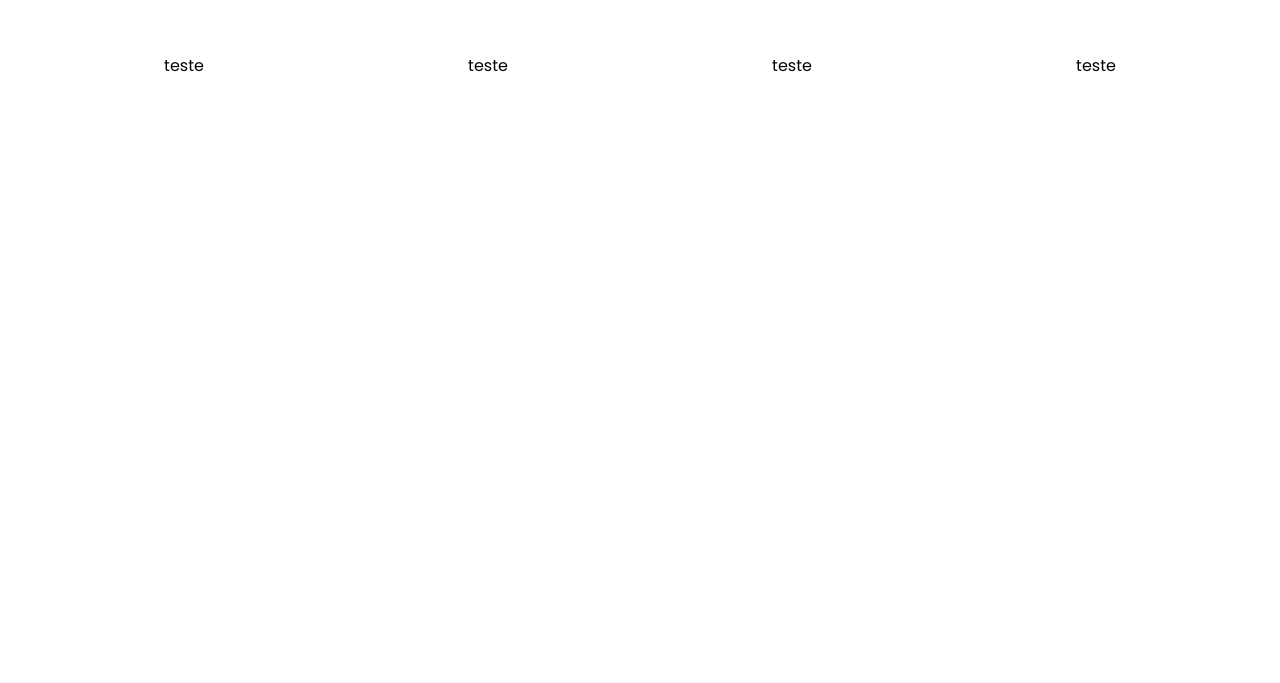
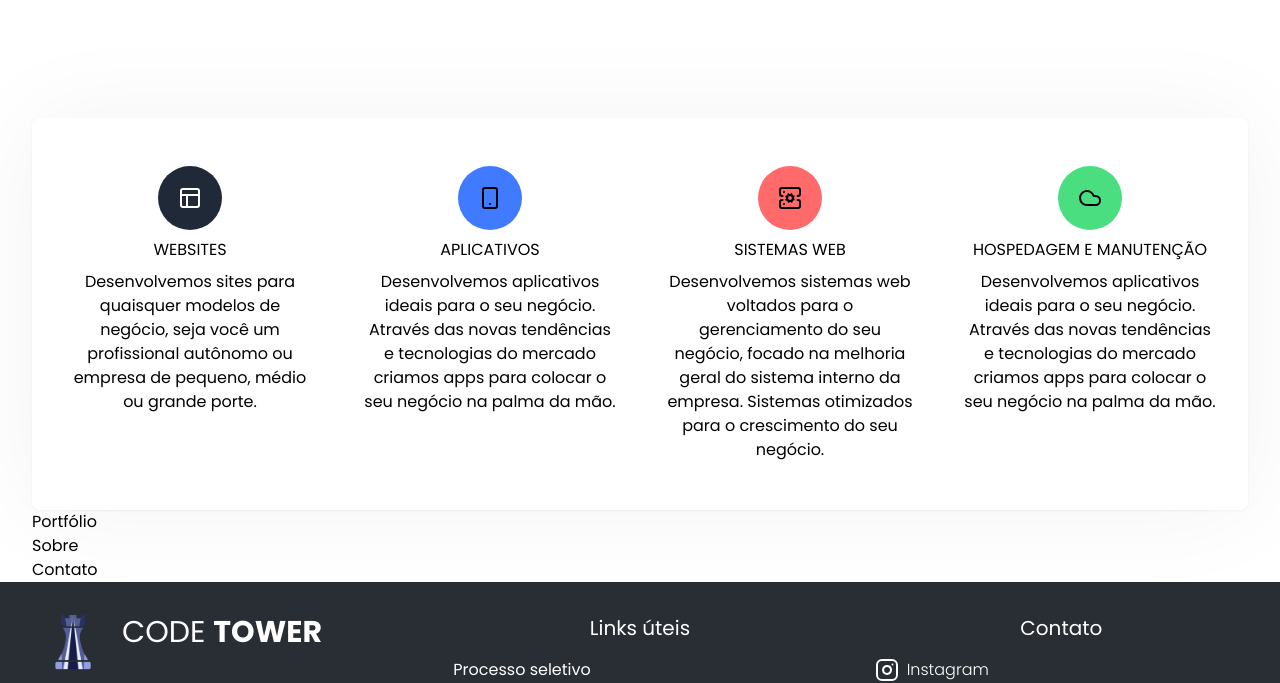
Before and after one commit to ProjetosCodeTower/CodeTower, a Next.js app: page / in a window 1280 px wide. Shown: the part 746-1429 px from the top of the page. Built offline with nearby package versions, Linux system fonts and the light colour scheme.

Commit message:
Feat: serviços section

```diff
--- a/src/app/page.tsx
+++ b/src/app/page.tsx
@@ -1,3 +1,5 @@
+import { ServiceIcon } from "@/components/service-icon";
+import { Cloud, Database, PanelsTopLeft, ServerCog, Smartphone } from "lucide-react";
 import Image from "next/image";
 
 export default function Home() {
@@ -8,12 +10,36 @@ export default function Home() {
         <h1 className="my-4 text-center text-4xl font-semibold text-dark lg:text-6xl">Inovação em Tecnologia</h1>
         <p className="text-center uppercase">Somos um grupo de estudantes focado em solucionar problemas da sociedade.</p>
       </section>
-      <section id="servicos" className="h-screen items-center justify-center">
-        <div className="grid grid-cols-4 items-center justify-center text-center">
-          <p>teste</p>
-          <p>teste</p>
-          <p>teste</p>
-          <p>teste</p>
+      <section id="servicos" className="-mt-8 lg:-mt-16 pt-32 flex items-center justify-start">
+        <div className="grid grid-cols-1 lg:grid-cols-4 items-center justify-center text-center  gap-4 divide-y rounded-lg px-4 py-8 lg:divide-none [box-shadow:0_0_100px_#0000000d,0_1px_3px_#0000000d]">
+          <span className="h-full flex flex-col items-center justify-start p-4 gap-2">
+            <ServiceIcon color={"bg-gray-800"}>
+              <PanelsTopLeft color="white" />
+            </ServiceIcon>
+            <p className="uppercase">Websites</p>
+            <p>Desenvolvemos sites para quaisquer modelos de negócio, seja você um profissional autônomo ou empresa de pequeno, médio ou grande porte.</p>
+          </span>
+          <span className="h-full flex flex-col items-center justify-start p-4 gap-2">
+            <ServiceIcon color={"bg-[#407BFF]"}>
+              <Smartphone />
+            </ServiceIcon>
+            <p className="uppercase">aplicativos</p>
+            <p>Desenvolvemos aplicativos ideais para o seu negócio. Através das novas tendências e tecnologias do mercado criamos apps para colocar o seu negócio na palma da mão.</p>
+          </span>
+          <span className="h-full flex flex-col items-center justify-start gap-2 p-4 ">
+            <ServiceIcon color={"bg-[#FF6B6B]"}>
+              <ServerCog />
+            </ServiceIcon>
+            <p className="uppercase">Sistemas Web</p>
+            <p>Desenvolvemos sistemas web voltados para o gerenciamento do seu negócio, focado na melhoria geral do sistema interno da empresa. Sistemas otimizados para o crescimento do seu negócio.</p>
+          </span>
+          <span className="h-full flex flex-col items-center justify-start p-4 gap-2">
+            <ServiceIcon color={"bg-green-400"}>
+              <Cloud />
+            </ServiceIcon>
+            <p className="uppercase">Hospedagem e Manutenção</p>
+            <p>Desenvolvemos aplicativos ideais para o seu negócio. Através das novas tendências e tecnologias do mercado criamos apps para colocar o seu negócio na palma da mão.</p>
+          </span>
         </div>
       </section>
       <section id="portfolio">
--- a/src/components/service-icon.tsx
+++ b/src/components/service-icon.tsx
@@ -1,7 +1,14 @@
 import React from 'react'
 
-export const ServiceIcon = () => {
+interface ServiceIconProps {
+    children: React.ReactNode,
+    color: string,
+}
+
+export const ServiceIcon = ({ children, color }: ServiceIconProps) => {
     return (
-        <div>service-icon</div>
+        <div className={`flex items-center justify-around w-16 h-16 rounded-full p-5 ${color}`}>
+            {children}
+        </div>
     )
 }
```
